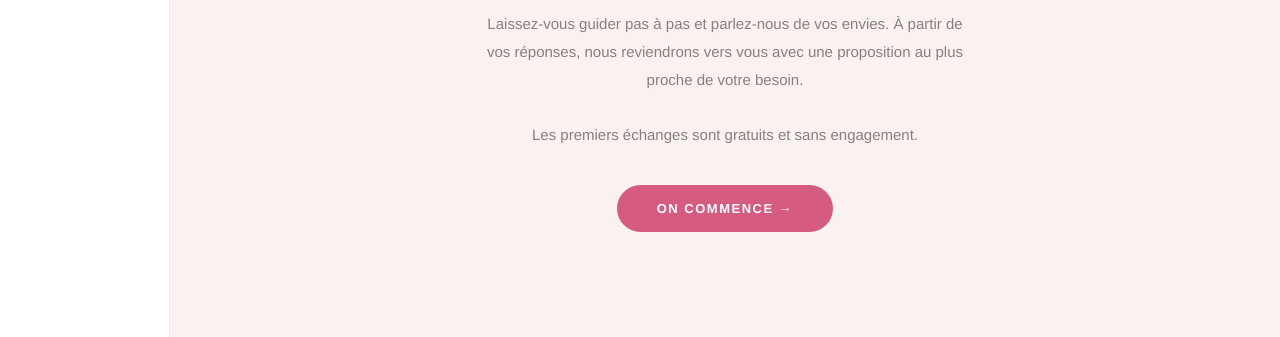
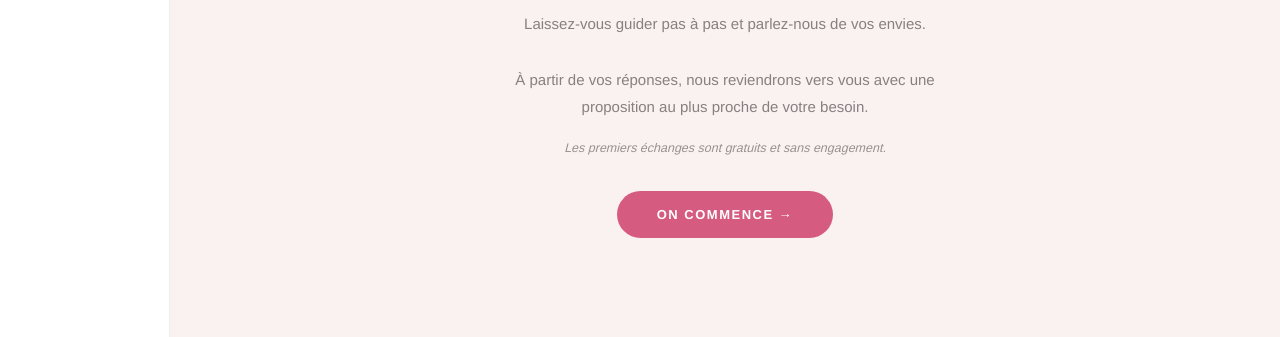
Before and after one commit to Reunisevent/reunis, a website: page configurateur.html in a window 1280 px wide. Shown: the part 313-650 px from the top of the page. Drawn offline with nearby package versions, Linux system fonts and the light colour scheme.

Commit message:
Add files via upload

```diff
--- a/configurateur.html
+++ b/configurateur.html
@@ -21,7 +21,8 @@
 .intro-wrap{text-align:center;padding:20px 0 40px;}
 .intro-emoji{font-size:3.5rem;margin-bottom:20px;}
 .intro-title{font-family:'Abril Fatface',serif;font-size:clamp(1.7rem,4vw,2.5rem);font-weight:400;margin-bottom:16px;line-height:1.15;color:var(--noir);}
-.intro-text{font-size:15px;color:var(--muted);line-height:1.85;max-width:500px;margin:0 auto 36px;}
+.intro-text{font-size:15px;color:var(--muted);line-height:1.85;max-width:480px;margin:0 auto 20px;}
+.intro-note{font-size:12.5px;font-style:italic;color:var(--muted);opacity:.85;margin:0 auto 36px;}
 .btn-start{background:var(--rose);color:white;border:none;border-radius:100px;padding:16px 40px;font-family:'Arimo',sans-serif;font-size:13px;font-weight:700;letter-spacing:1.5px;text-transform:uppercase;cursor:pointer;transition:all .2s;}
 .btn-start:hover{background:var(--noir);transform:translateY(-2px);}
 .choice-grid{display:grid;grid-template-columns:repeat(auto-fill,minmax(155px,1fr));gap:10px;margin-bottom:24px;}
@@ -185,7 +186,8 @@
     <div class="intro-wrap">
       <div class="intro-emoji">✨</div>
       <div class="intro-title">Bienvenue sur le configurateur Réunis</div>
-      <div class="intro-text">Laissez-vous guider pas à pas et parlez-nous de vos envies. À partir de vos réponses, nous reviendrons vers vous avec une proposition au plus proche de votre besoin.<br><br>Les premiers échanges sont gratuits et sans engagement.</div>
+      <div class="intro-text">Laissez-vous guider pas à pas et parlez-nous de vos envies.<br><br>À partir de vos réponses, nous reviendrons vers vous avec une proposition au plus proche de votre besoin.</div>
+      <div class="intro-note">Les premiers échanges sont gratuits et sans engagement.</div>
       <button class="btn-start" onclick="startConfig()">On commence &#8594;</button>
     </div>
   </div>
```
